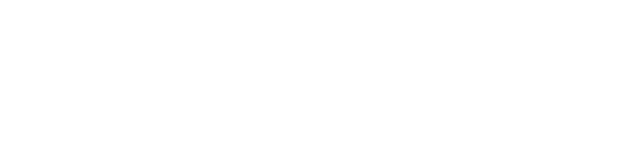
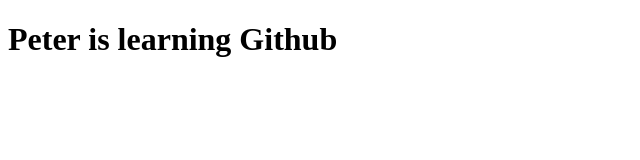
Before and after one commit to PeterLion/PeterTest, a plain HTML site: page index.html in a window 1280 px wide. Shown: the whole page, without its empty margins (0-640 px from the left). Drawn offline with Linux system fonts and the light colour scheme.

Commit message:
Update index.html

```diff
--- a/index.html
+++ b/index.html
@@ -1,9 +1,9 @@
 <!DOCTYPE html>
 <html>
 <head>
-	<title></title>
+	<title>Peter is learning Github</title>
 </head>
 <body>
-
+	<h1>Peter is learning Github</h1>
 </body>
 </html>
```
